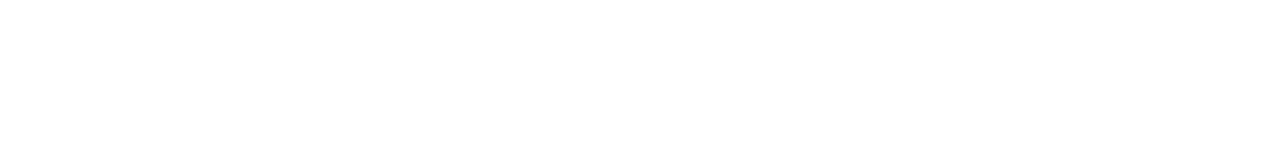
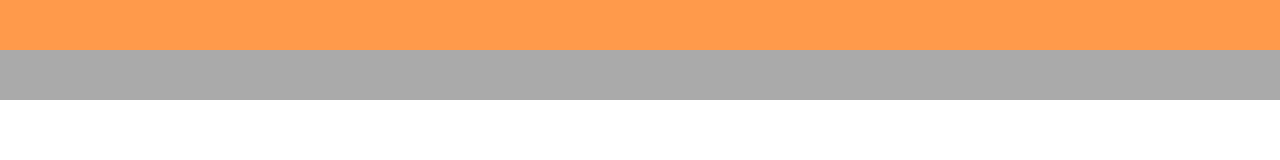
Before and after one commit to miyajun2929/htmlcss_chap.9, a plain HTML site: page index.html in a window 1280 px wide. Drawn offline with Linux system fonts and the light colour scheme.

Commit message:
[Add] header,footerのwidth,height,background-color追加

```diff
--- a/style.css
+++ b/style.css
@@ -3,3 +3,15 @@
   padding: 0;
   box-sizing: border-box;
 }
+
+header {
+  width: 100%;
+  height: 50px;
+  background-color: #ff9a4b;
+}
+
+footer {
+  width: 100%;
+  height: 50px;
+  background-color: #aaaaaa;
+}
```
